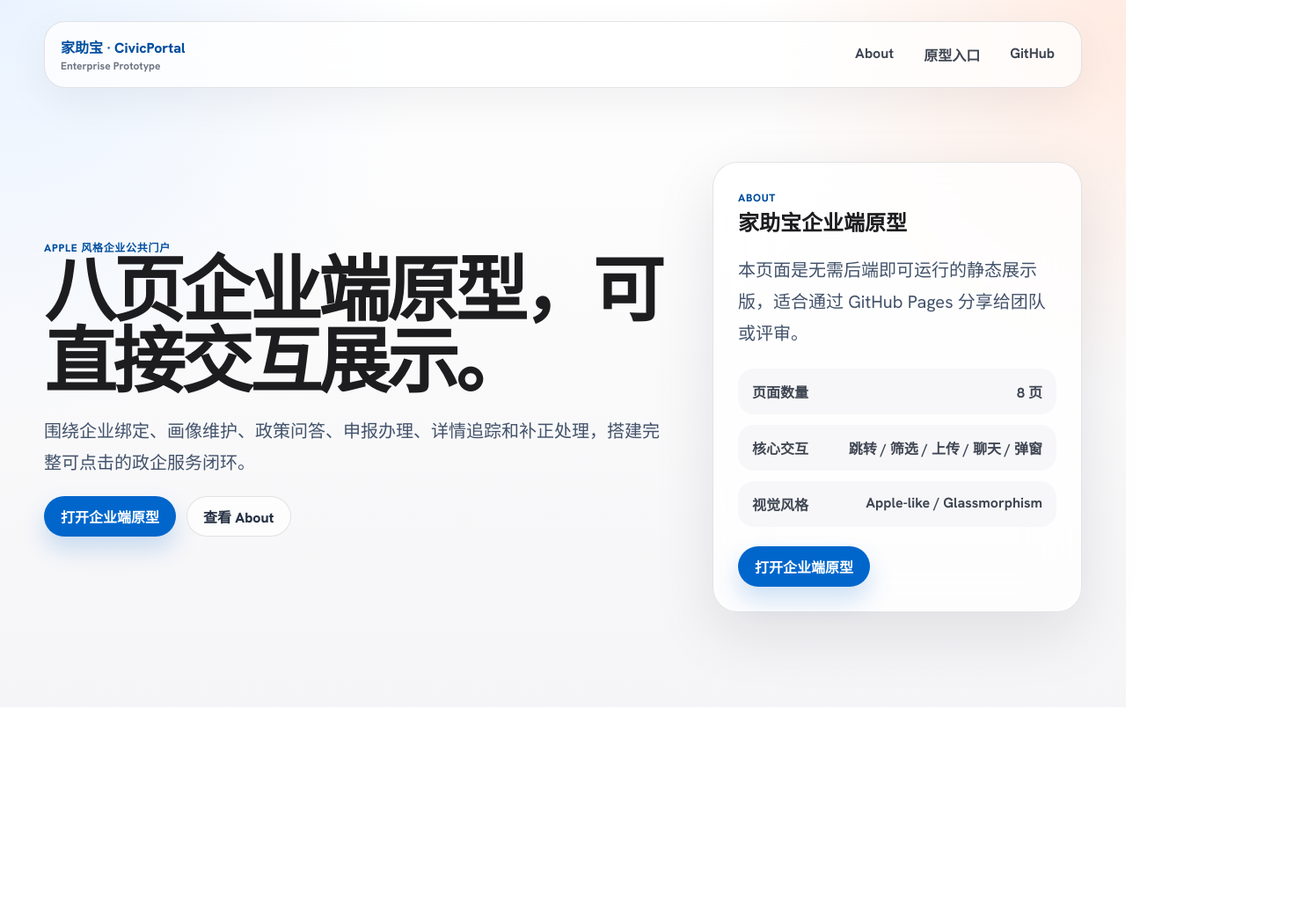
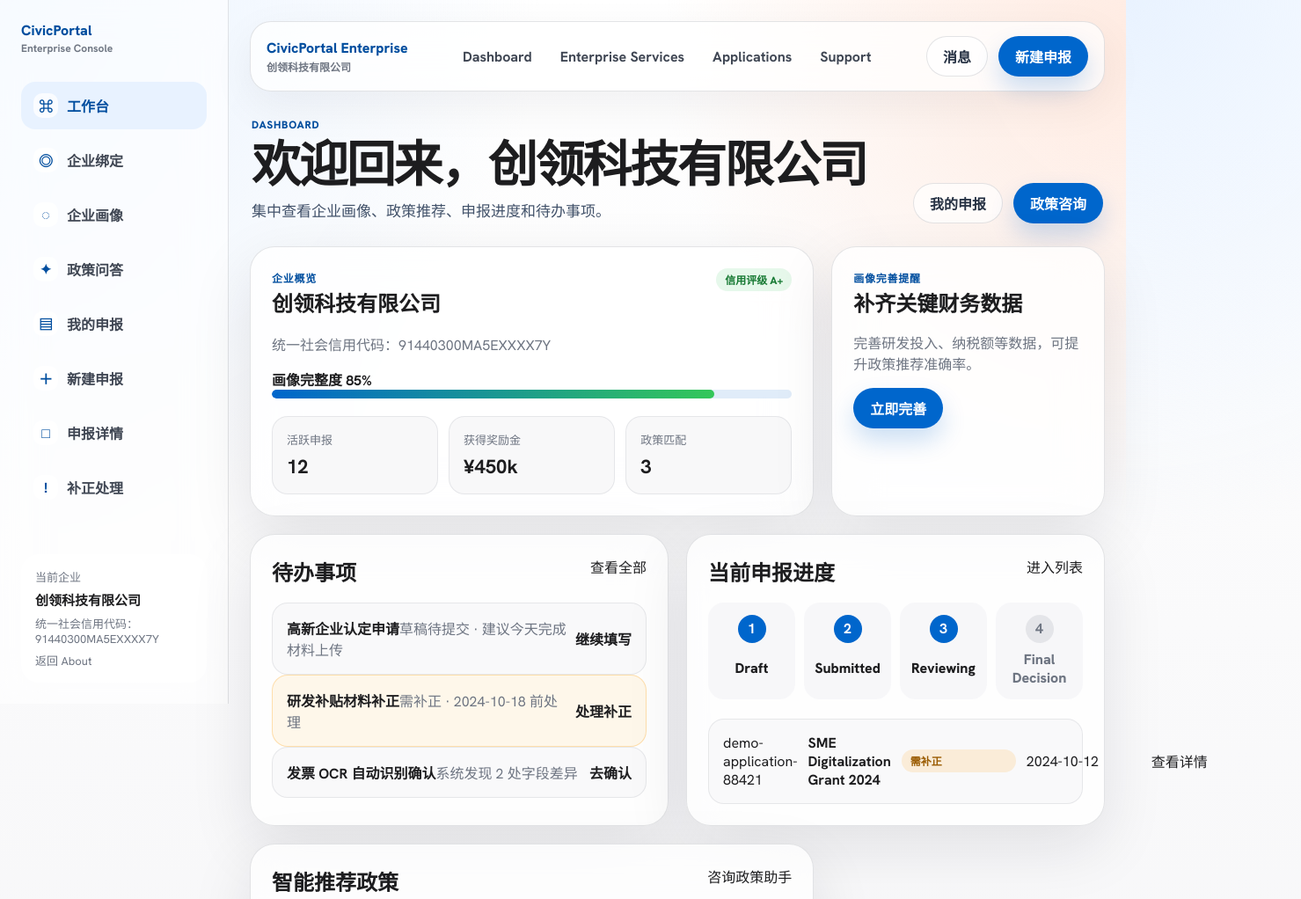
Before and after one commit to areskkk/-, a website: page index.html in a window 1280 px wide. Shown: the top 1022 px of the page at 88% size, 1479 px wide, since content can reach past the window. Before the commit the page ends 804 px from the top, so only its background shows below. Drawn offline with Linux system fonts and the light colour scheme.

Commit message:
feat：v1

```diff
--- a/index.html
+++ b/index.html
@@ -175,7 +175,7 @@
     </style>
   </head>
   <body>
-    <section id="landing" class="landing">
+    <section id="landing" class="landing" style="display: none;">
       <header class="landing-nav">
         <a class="brand" href="#about"><span>家助宝 · CivicPortal</span><small>Enterprise Prototype</small></a>
         <nav class="landing-links" aria-label="首页导航">
@@ -208,7 +208,7 @@
       </main>
     </section>
 
-    <section id="prototype" class="app" aria-label="企业端原型">
+    <section id="prototype" class="app active" aria-label="企业端原型">
       <aside class="sidebar">
         <div>
           <a class="brand" href="#dashboard" data-page-link="dashboard"><span>CivicPortal</span><small>Enterprise Console</small></a>
@@ -375,7 +375,11 @@
       document.querySelector('#submitSupplement')?.addEventListener('click', () => document.querySelector('#modal').classList.add('active'));
       document.querySelector('#closeModal')?.addEventListener('click', () => document.querySelector('#modal').classList.remove('active'));
       renderRows();
-      if (location.hash && location.hash !== '#about' && location.hash !== '#prototype') openPrototype(location.hash.slice(1));
+      if (location.hash && location.hash !== '#about' && location.hash !== '#prototype') {
+        openPrototype(location.hash.slice(1));
+      } else {
+        openPrototype('dashboard');
+      }
     </script>
   </body>
 </html>
```
